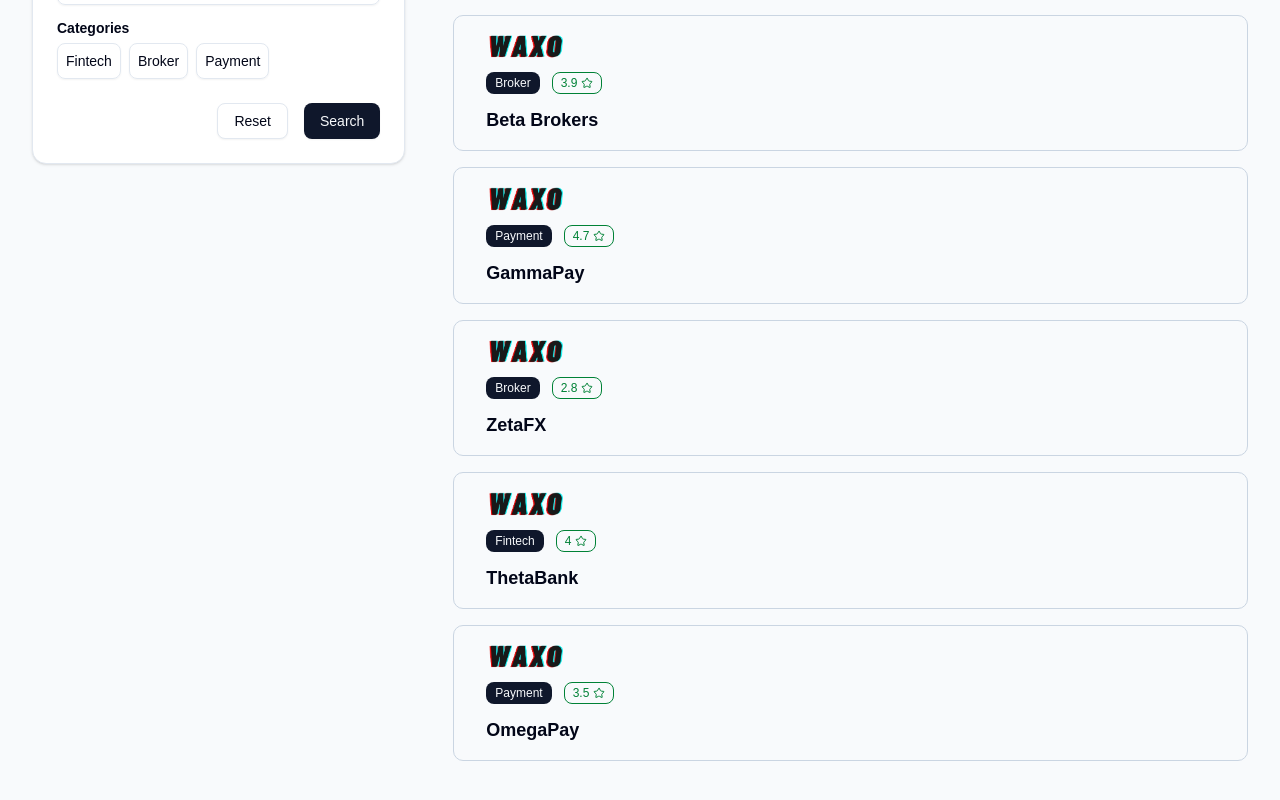
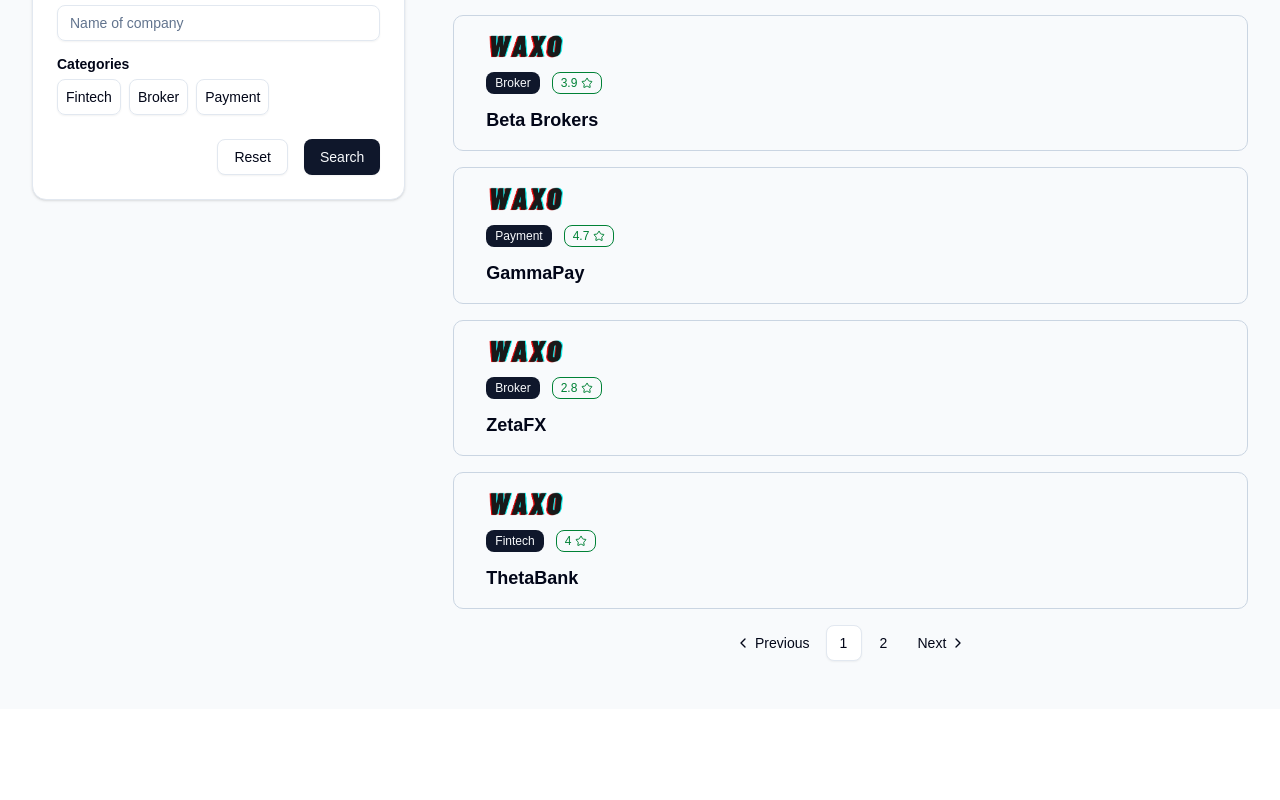
Before and after one commit to phurinler/woxa-frontend-phurin, a Next.js app: page / in a window 1280 px wide. Shown: the part 1609-2409 px from the top of the page. After the commit the page ends 2318 px from the top, so only its background shows below. Built offline with nearby package versions, Linux system fonts and the light colour scheme.

Commit message:
add pagination components

```diff
--- /dev/null
+++ b/src/components/pagination/ListPagination.jsx
@@ -0,0 +1,58 @@
+import {
+  Pagination,
+  PaginationContent,
+  PaginationItem,
+  PaginationLink,
+  PaginationNext,
+  PaginationPrevious,
+} from "@/components/ui/pagination";
+import { pageLimit } from "@/constants/config";
+
+const ListPagination = ({ page, setPage, total }) => {
+  const totalPages = Math.ceil(total / pageLimit);
+
+  const handlePage = (number) => {
+    setPage(number);
+  };
+
+  const handlePrevious = () => {
+    setPage((prevState) => {
+      if (prevState > 1) return prevState - 1;
+
+      return prevState;
+    });
+  };
+
+  const handleNext = () => {
+    setPage((prevState) => {
+      if (prevState < totalPages) return prevState + 1;
+
+      return prevState;
+    });
+  };
+
+  return (
+    <Pagination>
+      <PaginationContent>
+        <PaginationItem>
+          <PaginationPrevious onClick={handlePrevious} />
+        </PaginationItem>
+        {Array.from({ length: totalPages }, (_, i) => (
+          <PaginationItem key={i}>
+            <PaginationLink
+              isActive={page === i + 1}
+              onClick={() => handlePage(i + 1)}
+            >
+              {i + 1}
+            </PaginationLink>
+          </PaginationItem>
+        ))}
+        <PaginationItem>
+          <PaginationNext onClick={handleNext} />
+        </PaginationItem>
+      </PaginationContent>
+    </Pagination>
+  );
+};
+
+export default ListPagination;
--- a/src/components/section/CompanyListSection/CompanyFilter.jsx
+++ b/src/components/section/CompanyListSection/CompanyFilter.jsx
@@ -1,13 +1,13 @@
 import { useRef, useState } from "react";
 import { useRouter } from "next/router";
-
 import { Button } from "@/components/ui/button";
 import { Card, CardContent, CardFooter } from "@/components/ui/card";
 import { Input } from "@/components/ui/input";
 import { Label } from "@/components/ui/label";
 import { Toggle } from "@/components/ui/toggle";
+import { pageLimit } from "@/constants/config";
 
-const CompanyFilter = ({ categories, filterRef }) => {
+const CompanyFilter = ({ totalCompanies, categories, filterRef }) => {
   const nameRef = useRef();
   const router = useRouter();
   const [categoryFilter, setCategoryFilter] = useState([]);
@@ -50,6 +50,9 @@ const CompanyFilter = ({ categories, filterRef }) => {
         <h3 className="text-xl md:text-2xl font-bold text-center md:text-start">
           Filter companies
         </h3>
+        <p className="text-sm md:text-md font-bold text-center md:text-start text-slate-500">
+          1-{pageLimit} of {totalCompanies} results
+        </p>
 
         <Card>
           <CardContent>
--- a/src/components/section/CompanyListSection/CompanyList.jsx
+++ b/src/components/section/CompanyListSection/CompanyList.jsx
@@ -1,6 +1,17 @@
+import { useState } from "react";
 import CompanyCard from "@/components/card/CompanyCard";
+import ListPagination from "@/components/pagination/ListPagination";
+import { pageLimit } from "@/constants/config";
 
-const CompanyList = ({ search = "apple, fintech, broker", companies }) => {
+const CompanyList = ({
+  search = "apple, fintech, broker",
+  companies: data,
+}) => {
+  const [page, setPage] = useState(1);
+  const start = (page - 1) * pageLimit;
+  const end = start + pageLimit;
+  const companies = data.slice(start, end);
+
   return (
     <div className="flex flex-col gap-y-4 col-span-2">
       <div>
@@ -9,6 +20,7 @@ const CompanyList = ({ search = "apple, fintech, broker", companies }) => {
       {companies.map((company) => (
         <CompanyCard key={company.id} {...{ company }} />
       ))}
+      <ListPagination total={data?.length} {...{ page, setPage }} />
     </div>
   );
 };
--- a/src/components/section/CompanyListSection/index.jsx
+++ b/src/components/section/CompanyListSection/index.jsx
@@ -2,12 +2,14 @@ import CompanyFilter from "./CompanyFilter";
 import CompanyList from "./CompanyList";
 
 const CompanyListSection = ({ companies, categories, filterRef }) => {
+  const totalCompanies = companies?.length;
+
   return (
     <div
       ref={filterRef}
       className="flex flex-col md:grid md:grid-cols-3 gap-12"
     >
-      <CompanyFilter {...{ categories, filterRef }} />
+      <CompanyFilter {...{ totalCompanies, categories, filterRef }} />
       <CompanyList {...{ companies }} />
     </div>
   );
--- /dev/null
+++ b/src/components/ui/pagination.jsx
@@ -0,0 +1,118 @@
+import * as React from "react"
+import {
+  ChevronLeftIcon,
+  ChevronRightIcon,
+  MoreHorizontalIcon,
+} from "lucide-react"
+
+import { cn } from "@/lib/utils"
+import { buttonVariants } from "@/components/ui/button";
+
+function Pagination({
+  className,
+  ...props
+}) {
+  return (
+    <nav
+      role="navigation"
+      aria-label="pagination"
+      data-slot="pagination"
+      className={cn("mx-auto flex w-full justify-center", className)}
+      {...props} />
+  );
+}
+
+function PaginationContent({
+  className,
+  ...props
+}) {
+  return (
+    <ul
+      data-slot="pagination-content"
+      className={cn("flex flex-row items-center gap-1", className)}
+      {...props} />
+  );
+}
+
+function PaginationItem({
+  ...props
+}) {
+  return <li data-slot="pagination-item" {...props} />;
+}
+
+function PaginationLink({
+  className,
+  isActive,
+  size = "icon",
+  ...props
+}) {
+  return (
+    <a
+      aria-current={isActive ? "page" : undefined}
+      data-slot="pagination-link"
+      data-active={isActive}
+      className={cn(buttonVariants({
+        variant: isActive ? "outline" : "ghost",
+        size,
+      }), className)}
+      {...props} />
+  );
+}
+
+function PaginationPrevious({
+  className,
+  ...props
+}) {
+  return (
+    <PaginationLink
+      aria-label="Go to previous page"
+      size="default"
+      className={cn("gap-1 px-2.5 sm:pl-2.5", className)}
+      {...props}>
+      <ChevronLeftIcon />
+      <span className="hidden sm:block">Previous</span>
+    </PaginationLink>
+  );
+}
+
+function PaginationNext({
+  className,
+  ...props
+}) {
+  return (
+    <PaginationLink
+      aria-label="Go to next page"
+      size="default"
+      className={cn("gap-1 px-2.5 sm:pr-2.5", className)}
+      {...props}>
+      <span className="hidden sm:block">Next</span>
+      <ChevronRightIcon />
+    </PaginationLink>
+  );
+}
+
+function PaginationEllipsis({
+  className,
+  ...props
+}) {
+  return (
+    <span
+      aria-hidden
+      data-slot="pagination-ellipsis"
+      className={cn("flex size-9 items-center justify-center", className)}
+      {...props}>
+      <MoreHorizontalIcon className="size-4" />
+      <span className="sr-only">More pages</span>
+    </span>
+  );
+}
+
+export {
+  Pagination,
+  PaginationContent,
+  PaginationLink,
+  PaginationItem,
+  PaginationPrevious,
+  PaginationNext,
+  PaginationEllipsis,
+}
--- /dev/null
+++ b/src/constants/config.js
@@ -0,0 +1 @@
+export const pageLimit = 5;
```
